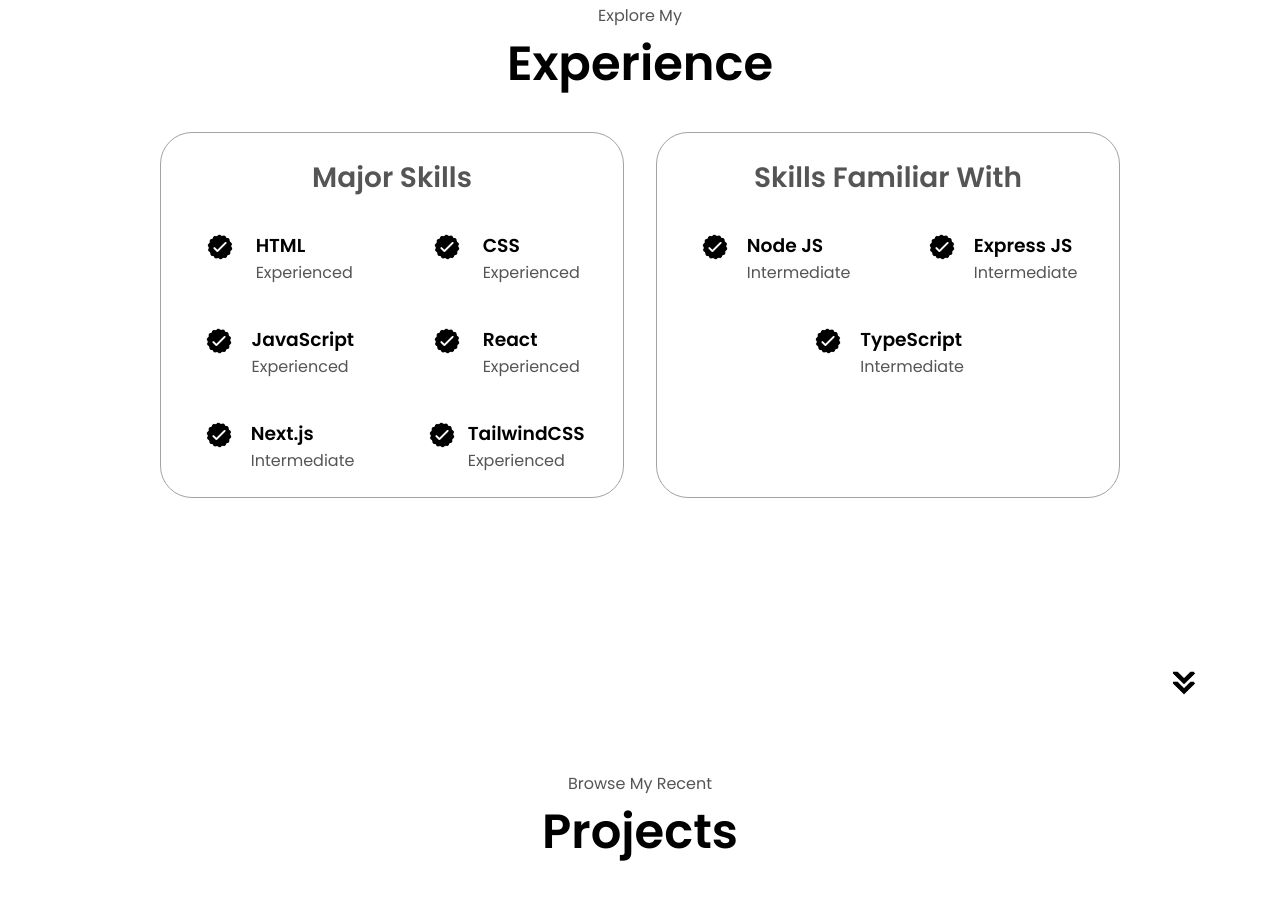
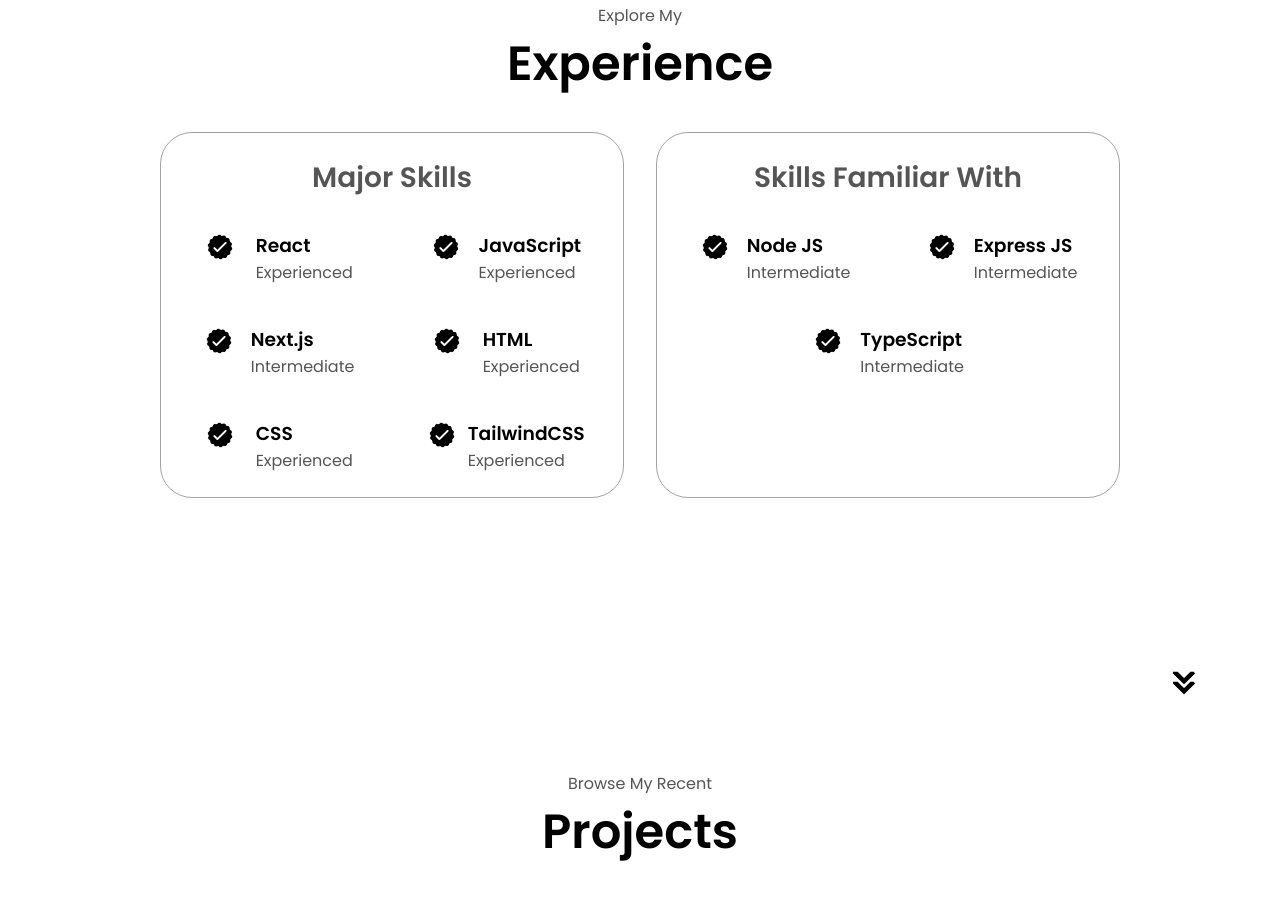
Before and after one commit to Sam8497/Sampath-portfolio, a plain HTML site: page index.html in a window 1280 px wide. Shown: the part 1693-2591 px from the top of the page. Drawn offline with Linux system fonts and the light colour scheme.

Commit message:
minor updates in conent and updated CV

```diff
--- a/index.html
+++ b/index.html
@@ -7,6 +7,7 @@
     <title>My Portfolio</title>
     <link rel="stylesheet" href="style.css" />
     <link rel="stylesheet" href="mediaqueries.css" />
+    <link rel="icon" type="image/png" href="/online-resume.png">
   </head>
   <body>
     <nav id="desktop-nav">
@@ -38,7 +39,10 @@
     </nav>
     <section id="profile">
       <div class="section__pic-container">
-        <img src="./assets/profileImage.png" alt="Sampath Mestha profile picture" />
+        <img
+          src="./assets/profileImage.png"
+          alt="Sampath Mestha profile picture"
+        />
       </div>
       <div class="section__text">
         <p class="section__text__p1">Hello, I'm</p>
@@ -105,9 +109,12 @@
           </div>
           <div class="text-container">
             <p>
-              Skilled Frontend Developer with 2 years of experience in creating responsive user applications and websites.
-              Proficient in using React, JavaScript, HTML, and CSS to develop effective user interfaces according to client requirements.
-              Experience in designing web applications with different tools related to the React platform.
+              Skilled Frontend Developer with 2 years of experience in creating
+              responsive user applications and websites. Proficient in using
+              React, JavaScript, HTML, and CSS to develop effective user
+              interfaces according to client requirements. Experience in
+              designing web applications with different tools related to the
+              React platform.
             </p>
           </div>
         </div>
@@ -134,18 +141,7 @@
                   class="icon"
                 />
                 <div>
-                  <h3>HTML</h3>
-                  <p>Experienced</p>
-                </div>
-              </article>
-              <article>
-                <img
-                  src="./assets/checkmark.png"
-                  alt="Experience icon"
-                  class="icon"
-                />
-                <div>
-                  <h3>CSS</h3>
+                  <h3>React</h3>
                   <p>Experienced</p>
                 </div>
               </article>
@@ -167,7 +163,18 @@
                   class="icon"
                 />
                 <div>
-                  <h3>React</h3>
+                  <h3>Next.js</h3>
+                  <p>Intermediate</p>
+                </div>
+              </article>
+              <article>
+                <img
+                  src="./assets/checkmark.png"
+                  alt="Experience icon"
+                  class="icon"
+                />
+                <div>
+                  <h3>HTML</h3>
                   <p>Experienced</p>
                 </div>
               </article>
@@ -178,8 +185,8 @@
                   class="icon"
                 />
                 <div>
-                  <h3>Next.js</h3>
-                  <p>Intermediate</p>
+                  <h3>CSS</h3>
+                  <p>Experienced</p>
                 </div>
               </article>
               <article>
@@ -290,7 +297,9 @@
                 class="project-img"
               />
             </div>
-            <h2 class="experience-sub-title project-title">Contact Management App</h2>
+            <h2 class="experience-sub-title project-title">
+              Contact Management App
+            </h2>
             <div class="btn-container">
               <button
                 class="btn btn-color-2 project-btn"
@@ -349,7 +358,9 @@
             alt="Email icon"
             class="icon contact-icon email-icon"
           />
-          <p><a href="mailto:sampathmestha@gmail.com">Example@gmail.com</a></p>
+          <p>
+            <a href="mailto:sampathmestha@gmail.com">sampathmestha@gmail.com</a>
+          </p>
         </div>
         <div class="contact-info-container">
           <img
@@ -357,7 +368,11 @@
             alt="LinkedIn icon"
             class="icon contact-icon"
           />
-          <p><a href="https://www.linkedin.com/in/sampath-mestha-309187210/">LinkedIn</a></p>
+          <p>
+            <a href="https://www.linkedin.com/in/sampath-mestha-309187210/"
+              >LinkedIn</a
+            >
+          </p>
         </div>
       </div>
     </section>
```
Also changed, not shown: online-resume.png (added), 3 other files.
